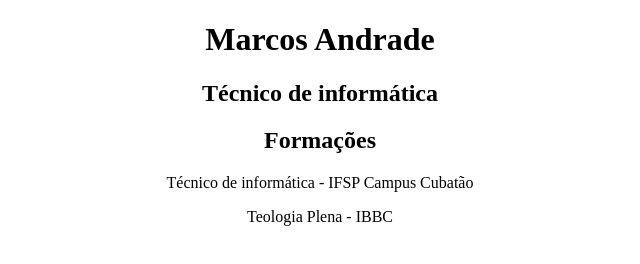
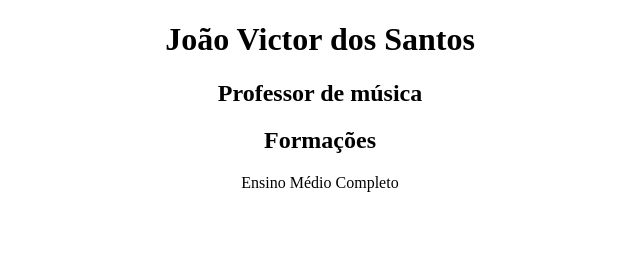
Before and after one commit to Maczin13/IFSP, a plain HTML site: page ADS/CBTDWEB/index.html in a window 1280 px wide. Shown: the whole page, without its empty margins (320-960 px from the left). Drawn offline with Linux system fonts and the light colour scheme.

Commit message:
Update index.html

```diff
--- a/ADS/CBTDWEB/index.html
+++ b/ADS/CBTDWEB/index.html
@@ -14,18 +14,12 @@
 </head>
 
 <body>
-    <center>
-       <h1>Marcos Andrade</h1>
-       <h2>Técnico de informática</h2>
-       <h2>Formações</h2>
-
-       <p>Técnico de informática - IFSP Campus Cubatão</p>
-       <p>Teologia Plena - IBBC</p>
-
-
-
-
-    </center>
+<center>
+  <h1>João Victor dos Santos</h1>
+  <h2>Professor de música</h2>
+  <h2>Formações</h2>
+  <p>Ensino Médio Completo</p>
+</center>
 </body>
 
 </html>
```
